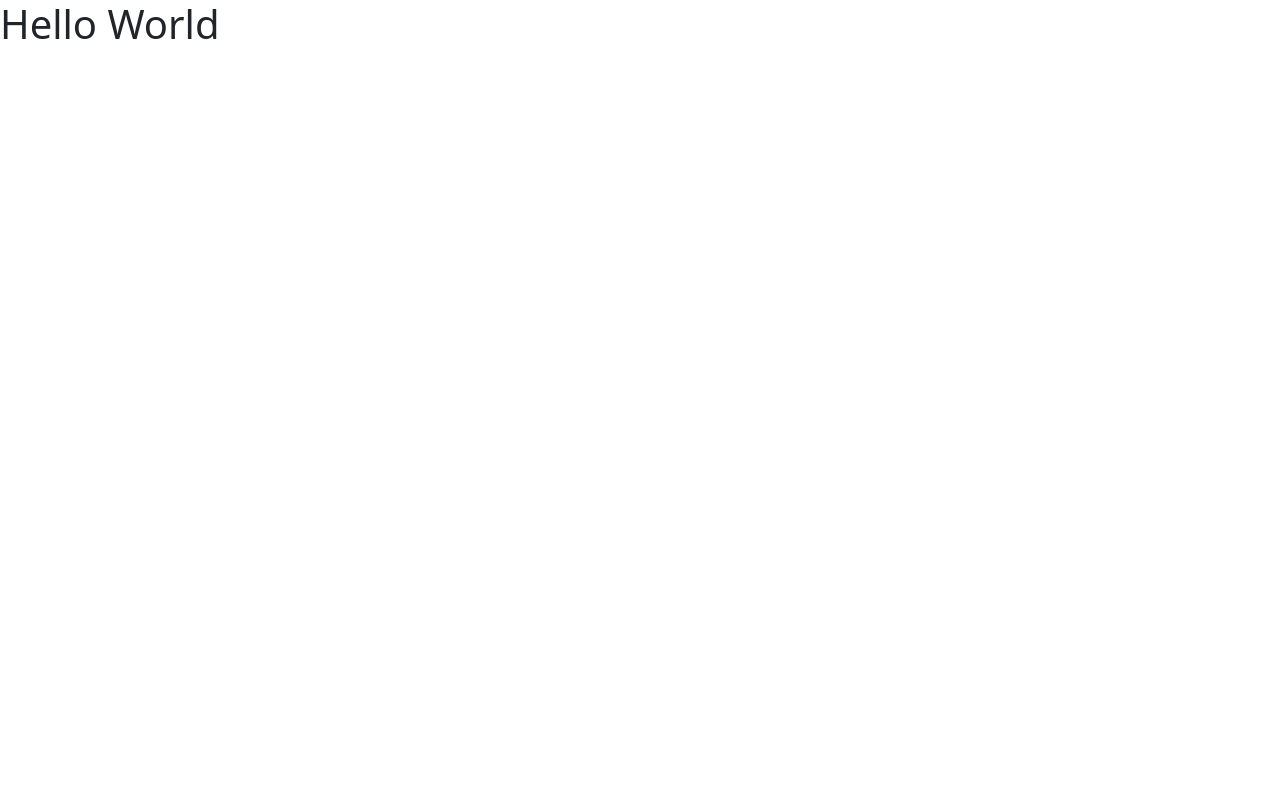
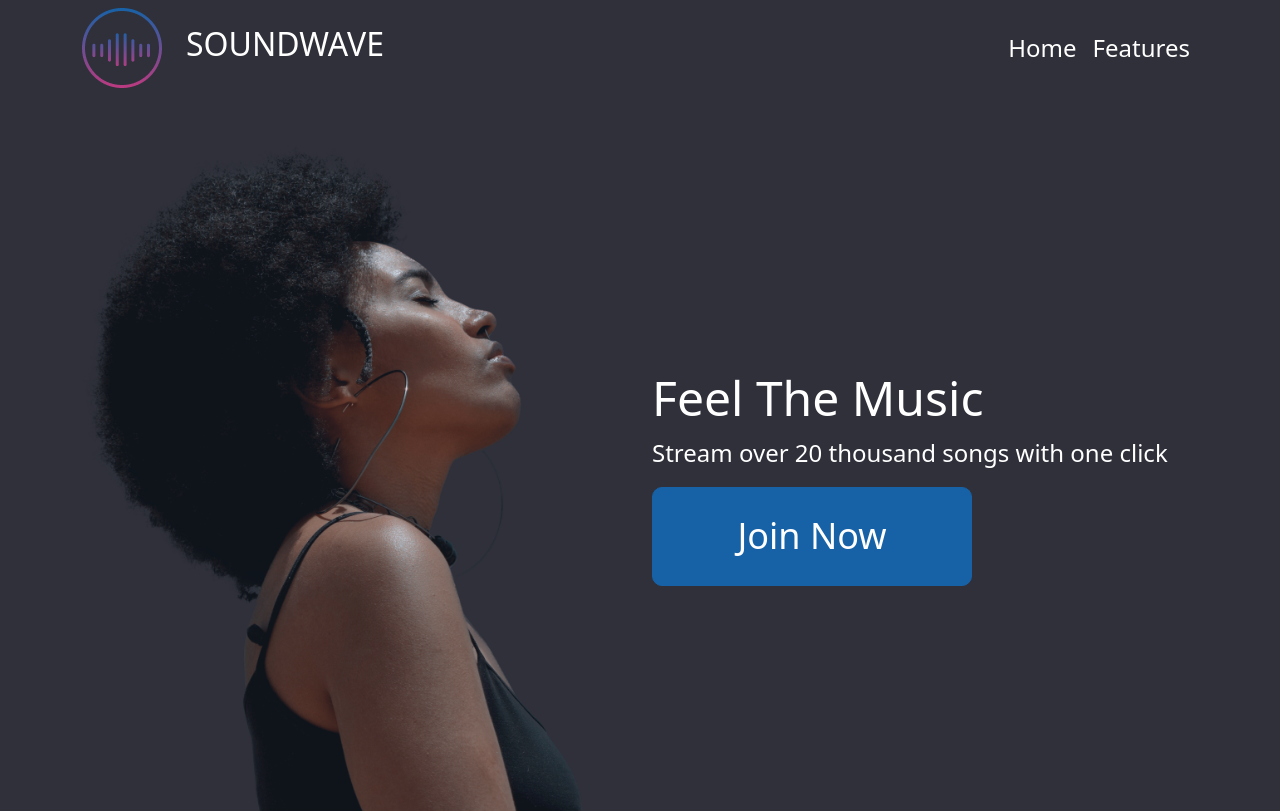
Before and after one commit to PJ-ux/Music-app, a plain HTML site: page index.html in a window 1280 px wide. Drawn offline with nearby package versions, Linux system fonts and the light colour scheme.

Commit message:
First website

```diff
--- a/index.html
+++ b/index.html
@@ -11,9 +11,62 @@
       integrity="sha384-rbsA2VBKQhggwzxH7pPCaAqO46MgnOM80zW1RWuH61DGLwZJEdK2Kadq2F9CUG65"
       crossorigin="anonymous"
     />
+    <link rel="stylesheet" href="style.css" />
   </head>
   <body>
-<h1>Hello World</h1>
+    <nav class="navbar navbar-expand-lg">
+      <div class="container">
+        <div class="d-flex align-items-center">
+          <img src="/Images/Logo.png" alt="Logo" />
+          <h2 class="text-white mx-4">SOUNDWAVE</h2>
+        </div>
+        <button
+          class="navbar-toggler"
+          type="button"
+          data-bs-toggle="collapse"
+          data-bs-target="#navbarNav"
+          aria-controls="navbarNav"
+          aria-expanded="false"
+          aria-label="Toggle navigation"
+        >
+          <span class="navbar-toggler-icon"></span>
+        </button>
+        <div class="collapse navbar-collapse" id="navbarNav">
+          <ul class="navbar-nav ms-auto">
+            <li class="nav-item">
+              <a class="nav-link active text-white" aria-current="page" href="#"
+                >Home</a
+              >
+            </li>
+            <li class="nav-item">
+              <a class="nav-link text-white" href="#">Features</a>
+            </li>
+          </ul>
+        </div>
+      </div>
+    </nav>
+
+    <div class="container mt-5">
+      <div class="row align-items-center">
+        <div class="col-sm-6">
+          <div class="holder">
+            <img
+              src="/Images/girl-listening-to-music.png"
+              class="img-fluid"
+              alt="Girl Listening to music"
+            />
+          </div>
+        </div>
+        <div class="col-sm-6">
+          <div>
+            <h2 class="Header">Feel The Music</h2>
+            <p class="para">Stream over 20 thousand songs with one click</p>
+            <button class="butt">Join Now</button>
+
+          </div>
+        </div>
+      </div>
+    </div>
 
     <script
       src="https://cdn.jsdelivr.net/npm/bootstrap@5.2.3/dist/js/bootstrap.bundle.min.js"
--- /dev/null
+++ b/style.css
@@ -0,0 +1,36 @@
+body {
+  background-color: #2f303a;
+}
+
+.nav-link {
+  font-size: 24px;
+}
+.holder {
+  width: 500px;
+}
+.Header {
+  color: white;
+  font-size: 48px;
+}
+
+.para {
+  color: white;
+  font-size: 24px;
+}
+.butt {
+  background-color: #1762a7;
+  width: 320px;
+  height: 99px;
+  font-weight: 400;
+  font-size: 36px;
+  line-height: 54px;
+  display: flex;
+  align-items: center;
+  text-align: center;
+
+  color: #ffffff;
+  justify-content: center;
+  border: 1px solid #1762a7;
+
+  border-radius: 10px;
+}
```
